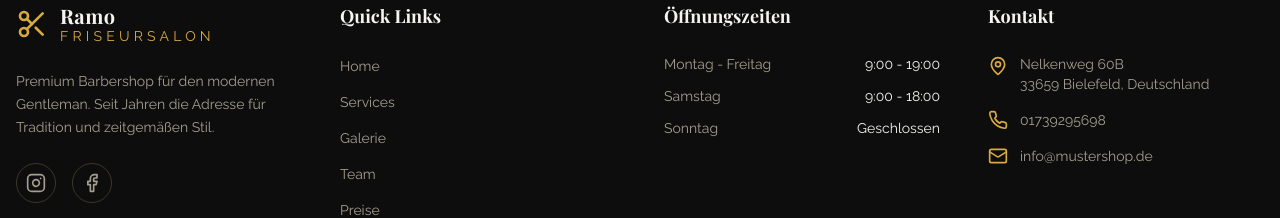
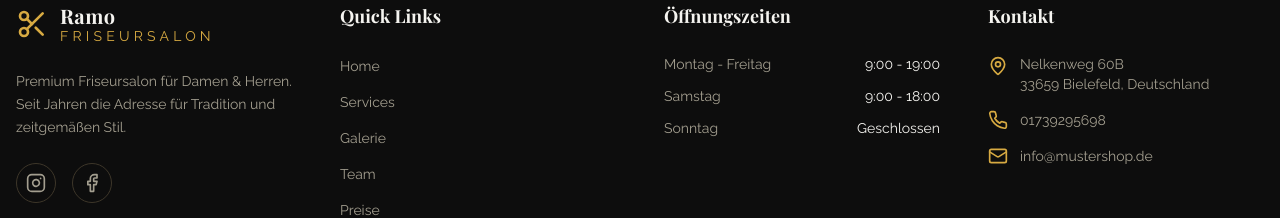
Before and after one commit to hbmarkofficial-business/Ramo-Friseursalon, a React (Vite) app: page / in a window 1280 px wide. Shown: the part 4647-4865 px from the top of the page. Built offline with nearby package versions, Linux system fonts and the light colour scheme.

Commit message:
Update Footer.tsx

```diff
--- a/src/components/Footer.tsx
+++ b/src/components/Footer.tsx
@@ -23,7 +23,7 @@ export const Footer = () => {
               </div>
             </Link>
             <p className="text-muted-foreground text-sm leading-relaxed">
-              Premium Barbershop für den modernen Gentleman.
+              Premium Friseursalon für Damen & Herren.
               Seit Jahren die Adresse für Tradition und zeitgemäßen Stil.
 
             </p>
```
